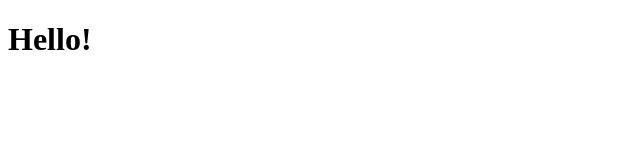
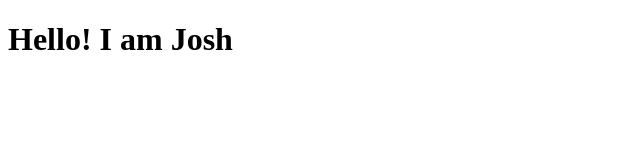
Before and after one commit to JoshS1234/my-test-repo, a plain HTML site: page index.html in a window 1280 px wide. Shown: the whole page, without its empty margins (0-640 px from the left). Drawn offline with Linux system fonts and the light colour scheme.

Commit message:
added my name to index.html

```diff
--- a/index.html
+++ b/index.html
@@ -6,6 +6,6 @@
     <title>Document</title>
   </head>
   <body>
-    <h1>Hello!</h1>
+    <h1>Hello! I am Josh</h1>
   </body>
 </html>
```
